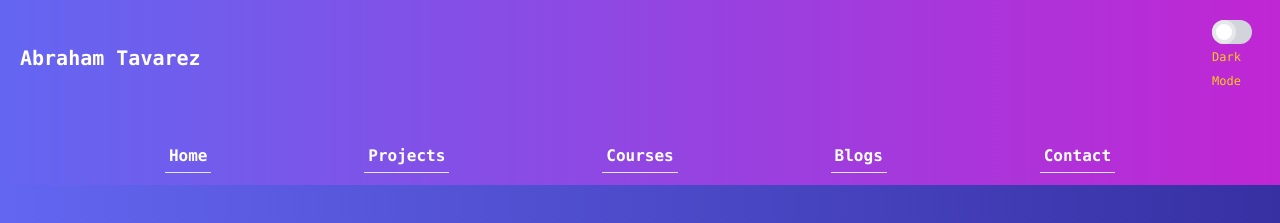
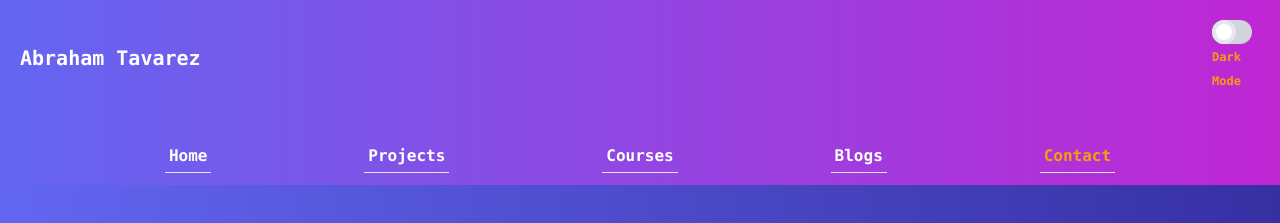
Before and after one commit to AbeTavarez/devp, a Next.js app: page /contact in a window 1280 px wide. Shown: the top 223 px of the page. Built offline with nearby package versions, Linux system fonts and the light colour scheme.

Commit message:
nav location color

```diff
--- a/components/AppLayout/AppLayout.js
+++ b/components/AppLayout/AppLayout.js
@@ -2,8 +2,11 @@ import { useRef } from "react";
 import Link from "next/link";
 import Image from "next/image";
 import MyPhoto from "../../public/efren-tavarez-aws-nyc-Abraham-Tavarez-1000x978.png";
+import { useRouter } from "next/router";
 
 export const AppLayout = ({ children }) => {
+  const router = useRouter(); // router
+
   // handle dark mode
   const toggleRef = useRef();
   const handleChange = () => {
@@ -17,6 +20,7 @@ export const AppLayout = ({ children }) => {
       toggleRef.current.style.right = "";
     }
   };
+
   return (
     <div className="h-screen max-h-screen max-w-screen ">
       <div className="p-3 font-mono bg-gradient-to-r from-indigo-500 to-fuchsia-600 text-black dark:bg-gradient-to-r  dark:from-slate-500 dark:to-slate-700">
@@ -39,7 +43,7 @@ export const AppLayout = ({ children }) => {
               htmlFor="toggle"
               class="toggle-label block overflow-hidden h-6 rounded-full bg-gray-300 cursor-pointer"
             ></label>
-            <label htmlFor="toggle" class="text-xs text-yellow-400">
+            <label htmlFor="toggle" class="text-xs text-amber-500 font-bold">
               Dark Mode
             </label>
           </div>
@@ -48,32 +52,42 @@ export const AppLayout = ({ children }) => {
         <nav className="mt-10">
           <nav className="flex justify-evenly items-center">
             <Link
-              className="font-bold border-b p-1 hover:scale-125 hover:text-slate-900 mt-2 text-white dark:text-slate-900 transition-all"
+              className={`nav-link ${
+                router.pathname === "/" ? "text-amber-500 dark:text-white" : "text-white"
+              } `}
               href="/"
             >
               Home
             </Link>
 
             <Link
-              className="font-bold border-b p-1 hover:scale-125 hover:text-slate-900 mt-2 text-white dark:text-slate-900 transition-all"
+              className={`nav-link ${
+                router.pathname === "/projects" ? "text-amber-500 dark:text-white" : "text-white"
+              } `}
               href="/projects"
             >
               Projects
             </Link>
             <Link
-              className="font-bold border-b p-1 hover:scale-125 hover:text-slate-900 mt-2 text-white dark:text-slate-900 transition-all"
+              className={`nav-link ${
+                router.pathname === "/courses" ? "text-amber-500 dark:text-white" : "text-white"
+              } `}
               href="/courses"
             >
               Courses
             </Link>
             <Link
-              className="font-bold border-b p-1 hover:scale-125 hover:text-slate-900 mt-2 text-white dark:text-slate-900 transition-all"
+              className={`nav-link ${
+                router.pathname === "/blogs" ? "text-amber-500 dark:text-white" : "text-white"
+              } `}
               href="/blogs"
             >
               Blogs
             </Link>
             <Link
-              className="font-bold border-b p-1 hover:scale-125 hover:text-slate-900 mt-2 text-white dark:text-slate-900 transition-all"
+              className={`nav-link ${
+                router.pathname === "/contact" ? "text-amber-500 dark:text-white" : "text-white"
+              } `}
               href="/contact"
             >
               Contact
--- a/pages/index.js
+++ b/pages/index.js
@@ -88,21 +88,21 @@ export default function Home() {
               <Link
                 href="https://www.linkedin.com/in/abrahametavarez/"
                 target="_blank"
-                className="hover:text-slate-500 "
+                className="hover:text-amber-500 "
               >
                 <FaLinkedin size={"38"} />
               </Link>
               <Link
                 href="https://github.com/AbeTavarez"
                 target="_blank"
-                className="hover:text-slate-500 "
+                className="hover:text-amber-500 "
               >
                 <FaGithub size={"38"} />
               </Link>
               <Link
                 href="https://www.youtube.com/channel/UCsKM1yW-g1VRsC1kcspXegQ"
                 target="_blank"
-                className="hover:text-slate-500"
+                className="hover:text-amber-500"
               >
                 <FaYoutube size={"38"} />
               </Link>
--- a/pages/post/[postId].js
+++ b/pages/post/[postId].js
@@ -8,8 +8,8 @@ export default function Post(props) {
     return (
         <div className="h-full">
             <div className="max-w-screen-sm mx-auto bg-gradient-to-r from-indigo-500 to-indigo-800 md:flex-col dark:bg-gradient-to-r dark:from-slate-700 dark:to-slate-950 p-5 mt-10">
-               <div className="my-10 underline w-20 px-5 text-center">
-               <Link href="/blogs" className="">back</Link>
+               <div className="my-10 underline w-20 px-5 text-center hover:scale-125 font-bold tracking-wide">
+               <Link href="/blogs">back</Link>
                </div>
                 <Image
                 className="object-cover w-full h-56 rounded-lg lg:w-100"
--- a/styles/globals.css
+++ b/styles/globals.css
@@ -62,6 +62,10 @@
   .btn {
     @apply bg-violet-400 font-bold border-b p-1 hover:translate-x-2 mt-2 dark:bg-slate-500 w-[50%]
   }
+
+  .nav-link {
+   @apply font-bold border-b p-1 hover:scale-125 hover:text-amber-300 mt-2 text-white dark:text-slate-900 transition-all
+  }
 }
 
 @media (prefers-color-scheme: dark) {
```
